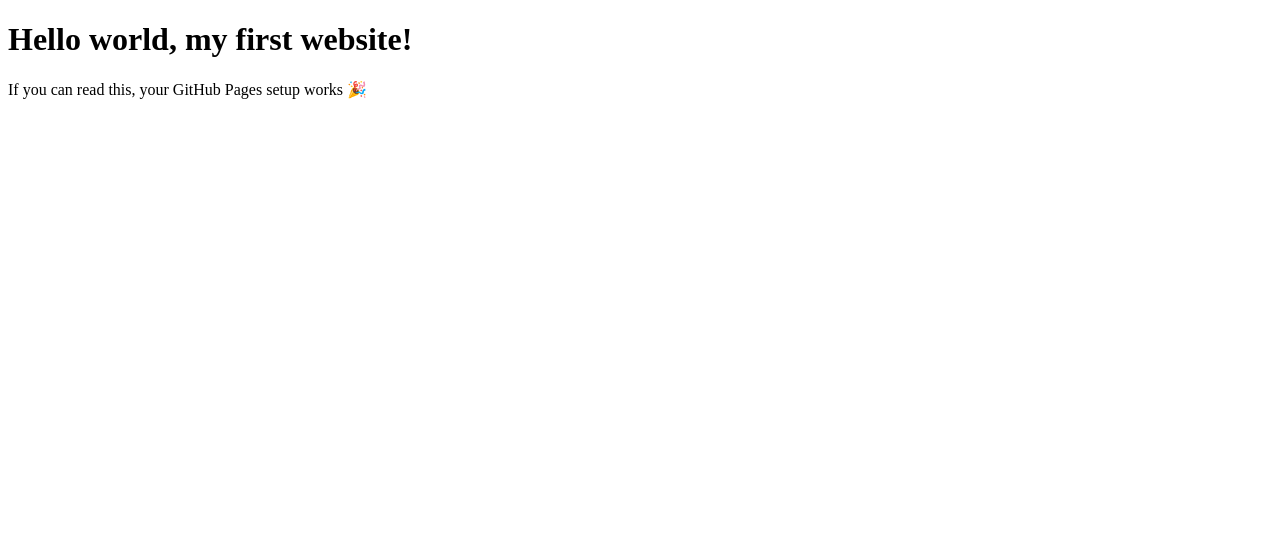
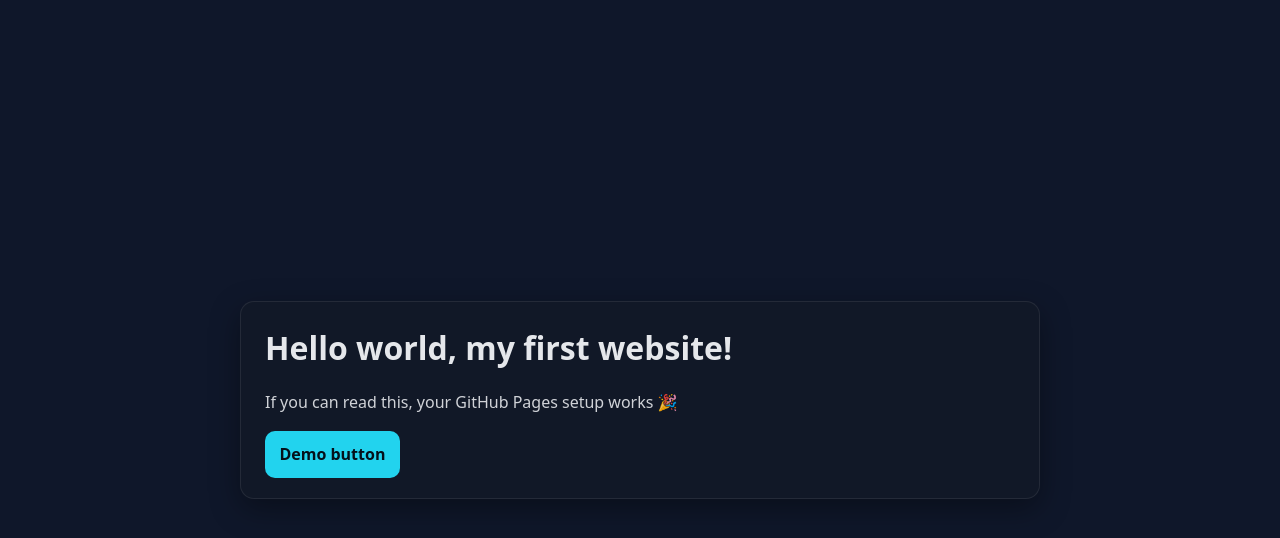
Before and after one commit to happygamer1919-tech/First-try, a plain HTML site: page index.html in a window 1280 px wide. Drawn offline with Linux system fonts and the light colour scheme.

Commit message:
Update index.html

```diff
--- a/index.html
+++ b/index.html
@@ -3,9 +3,16 @@
 <head>
   <meta charset="UTF-8">
   <title>First Try</title>
+  <!-- Link your CSS file -->
+  <link rel="stylesheet" href="style.css">
 </head>
 <body>
-  <h1>Hello world, my first website!</h1>
-  <p>If you can read this, your GitHub Pages setup works 🎉</p>
+  <!-- Add a wrapper div so CSS can center and style it -->
+  <div class="container">
+    <h1>Hello world, my first website!</h1>
+    <p>If you can read this, your GitHub Pages setup works 🎉</p>
+    <!-- Add a demo button just to see the accent color -->
+    <a class="button" href="#">Demo button</a>
+  </div>
 </body>
 </html>
```
